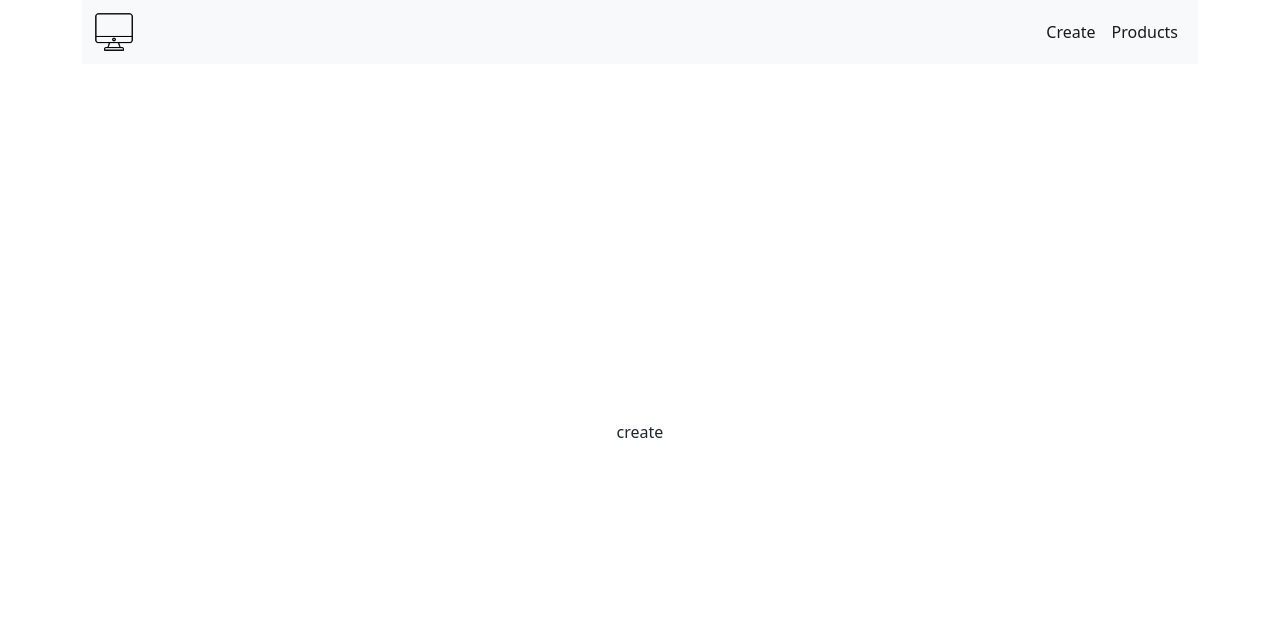
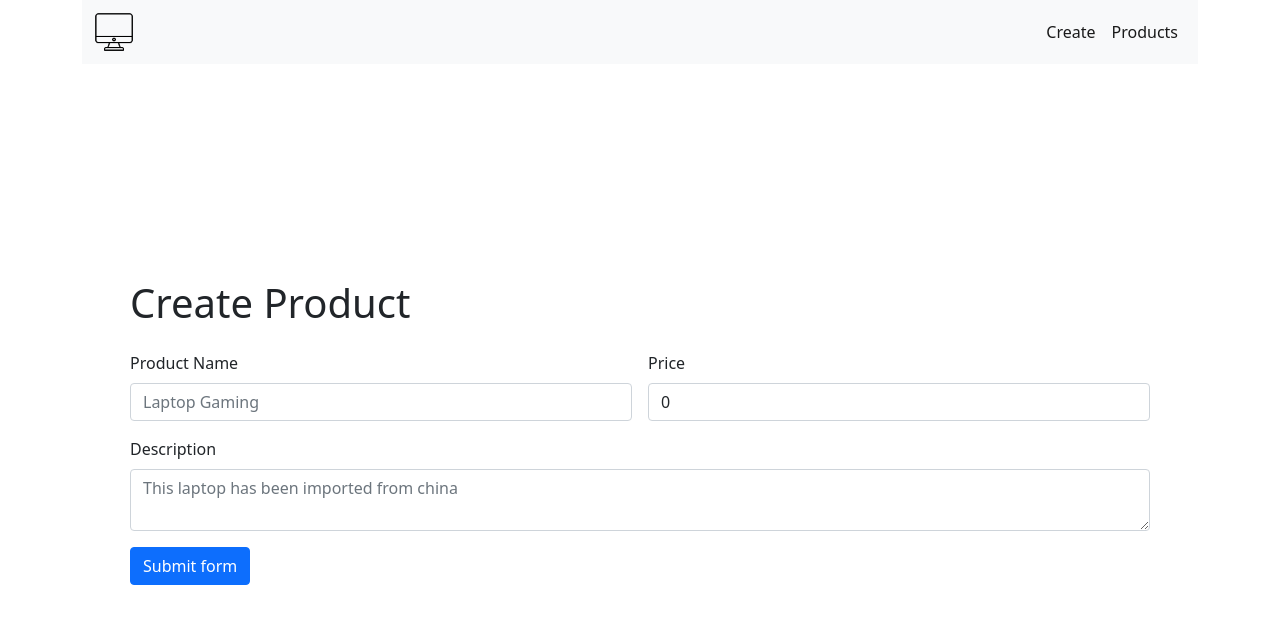
Before and after one commit to BrunoMont2003/react-laravel-crud, a React (Vite) app in the folder react-frontend/: page /products/create in a window 1280 px wide. Shown: the top 624 px of the page. Built offline with nearby package versions, Linux system fonts and the light colour scheme.

Commit message:
add: form component

```diff
--- a/react-frontend/src/components/ProductForm.jsx
+++ b/react-frontend/src/components/ProductForm.jsx
@@ -0,0 +1,36 @@
+import { useState } from 'react'
+
+export const ProductForm = () => {
+  const [product, setProduct] = useState({
+    name: '',
+    description: '',
+    price: 0
+  })
+  const handleChange = ({ target: { name, value } }) => {
+    setProduct({ ...product, [name]: value })
+  }
+
+  return (
+    <form className='row g-3 needs-validation' noValidate>
+      <div className='col-12'>
+        <h1>Create Product</h1>
+      </div>
+      <div className='col-md-6'>
+        <label htmlFor='name' className='form-label'>Product Name</label>
+        <input onChange={handleChange} type='text' className='form-control' value={product.name} id='name' name='name' required placeholder='Laptop Gaming' />
+      </div>
+      <div className='col-md-6'>
+        <label htmlFor='price' className='form-label'>Price</label>
+        <input onChange={handleChange} type='number' className='form-control' value={product.price} id='price' name='price' required placeholder='500' />
+      </div>
+      <div className='col-md-12'>
+        <label htmlFor='description' className='form-label'>Description</label>
+        <textarea onChange={handleChange} className='form-control' value={product.description} id='description' name='description' required placeholder='This laptop has been imported from china' />
+      </div>
+      <div className='col-12'>
+        <button className='btn btn-primary' type='submit'>Submit form</button>
+      </div>
+    </form>
+
+  )
+}
--- a/react-frontend/src/pages/products/create.jsx
+++ b/react-frontend/src/pages/products/create.jsx
@@ -1,7 +1,8 @@
 import { Layout } from '../../components/common/Layout'
+import { ProductForm } from '../../components/ProductForm'
 
 export const CreateProduct = () => {
   return (
-    <Layout>create</Layout>
+    <Layout><ProductForm /></Layout>
   )
 }
```
